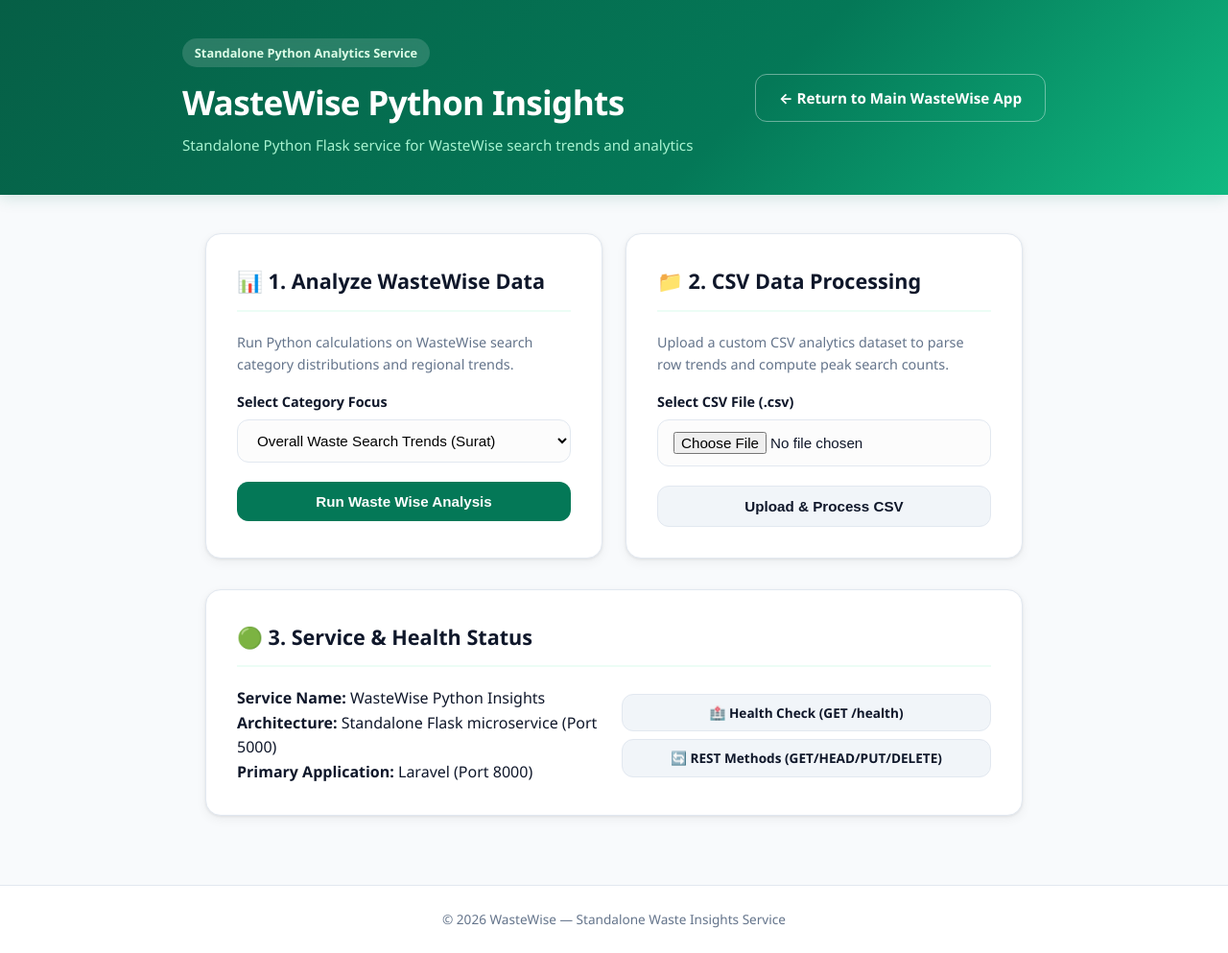
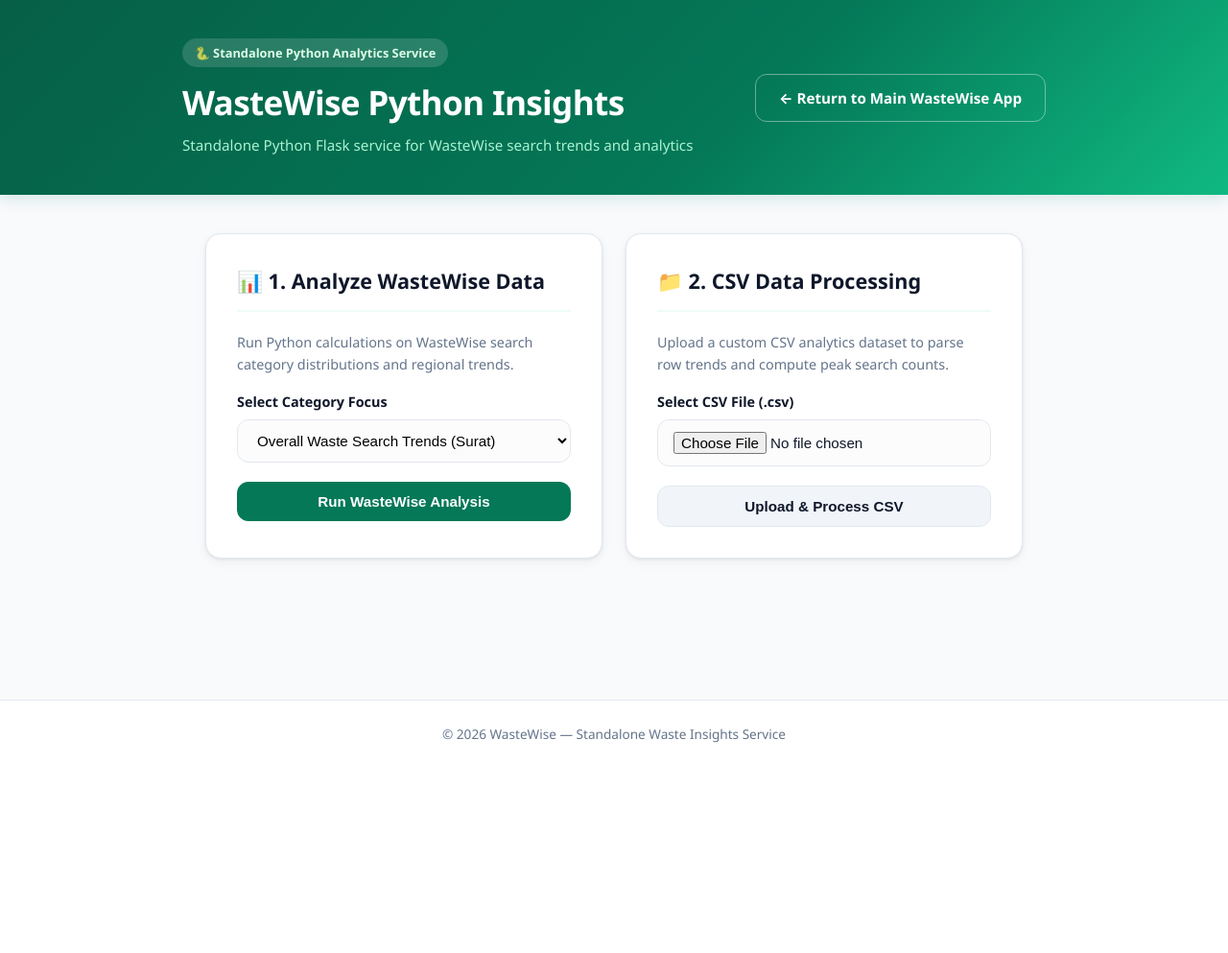
Before and after one commit to Krrish512/WasteWise, a Flask app: page /insights in a window 1280 px wide. Shown: the whole page at 96% size. After the commit the page ends 774 px from the top, so only its background shows below. Run offline with Flask 3, Linux system fonts and the light colour scheme.

Commit message:
refactor: simplify Flask insights interface

```diff
--- a/flask_service/templates/index.html
+++ b/flask_service/templates/index.html
@@ -10,7 +10,7 @@
     <header>
         <div class="header-container">
             <div>
-                <div class="logo-badge"> Standalone Python Analytics Service</div>
+                <div class="logo-badge">🐍 Standalone Python Analytics Service</div>
                 <h1>WasteWise Python Insights</h1>
                 <p class="subtitle">Standalone Python Flask service for WasteWise search trends and analytics</p>
             </div>
@@ -35,8 +35,8 @@
             {% endif %}
         {% endwith %}
 
-        <!-- Feature Grid (3 Primary Focus Areas) -->
-        <div style="display: grid; grid-template-columns: repeat(auto-fit, minmax(260px, 1fr)); gap: 1.5rem; margin-bottom: 2rem;">
+        <!-- Feature Grid (2 Primary Focus Areas) -->
+        <div style="display: grid; grid-template-columns: repeat(auto-fit, minmax(300px, 1fr)); gap: 1.5rem; margin-bottom: 2rem;">
             <!-- Card 1: Analyze Real WasteWise Data -->
             <div class="card" style="margin-bottom: 0;">
                 <h2 class="card-title">📊 1. Analyze WasteWise Data</h2>
@@ -53,7 +53,7 @@
                             <option value="organic" {% if selected_focus == 'organic' %}selected{% endif %}>Organic Waste Focus (Ahmedabad)</option>
                         </select>
                     </div>
-                    <button type="submit" class="btn btn-primary" style="width: 100%;">Run Waste Wise Analysis</button>
+                    <button type="submit" class="btn btn-primary" style="width: 100%;">Run WasteWise Analysis</button>
                 </form>
             </div>
 
@@ -72,26 +72,6 @@
                 </form>
             </div>
         </div>
-
-        <!-- Card 3: Service Info & Health Status -->
-        <div class="card">
-            <h2 class="card-title">🟢 3. Service & Health Status</h2>
-            <div style="display: grid; grid-template-columns: repeat(auto-fit, minmax(220px, 1fr)); gap: 1rem; align-items: center;">
-                <div>
-                    <p><strong>Service Name:</strong> WasteWise Python Insights</p>
-                    <p><strong>Architecture:</strong> Standalone Flask microservice (Port 5000)</p>
-                    <p><strong>Primary Application:</strong> Laravel (Port 8000)</p>
-                </div>
-                <div style="display: flex; flex-direction: column; gap: 0.5rem;">
-                    <a href="{{ url_for('health_check') }}" target="_blank" class="btn btn-secondary" style="font-size: 0.85rem; padding: 0.5rem 1rem;">
-                        🏥 Health Check (GET /health)
-                    </a>
-                    <a href="/api/demo-methods" target="_blank" class="btn btn-secondary" style="font-size: 0.85rem; padding: 0.5rem 1rem;">
-                        🔄 REST Methods (GET/HEAD/PUT/DELETE)
-                    </a>
-                </div>
-            </div>
-        </div>
     </main>
 
     <footer>
```
